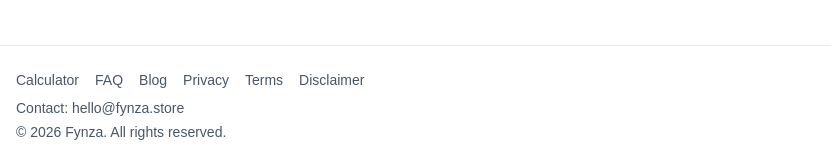
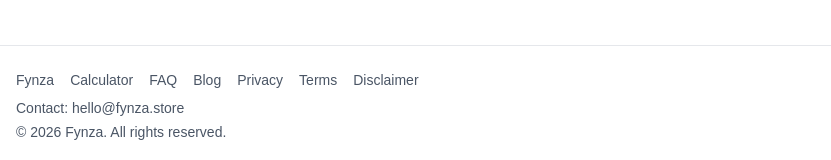
Before and after one commit to alihere04-pixel/etsy-calculator, a Next.js app: page / in a window 1280 px wide. Shown: the part 1486-1646 px from the top of the page, without its empty margins (0-831 px from the left). Built offline with nearby package versions, Linux system fonts and the light colour scheme; no server answers.

Commit message:
fix: link header to main site

```diff
--- a/src/app/layout.tsx
+++ b/src/app/layout.tsx
@@ -33,12 +33,13 @@ export default function RootLayout({ children }: LayoutProps<"/">) {
         <ConsentBanner />
         <AdSenseScript />
         <header className="border-b border-gray-200 bg-white px-4 py-4">
-          <Link href="/" className="text-xl font-bold text-orange-600">Fynza</Link>
+          <Link href="https://fynza.store" className="text-xl font-bold text-orange-600">Fynza</Link>
           <span className="ml-2 text-gray-600">&mdash; Etsy Fee Calculator</span>
         </header>
         <div className="flex-1">{children}</div>
         <footer className="border-t border-gray-200 bg-white px-4 py-6 text-sm text-gray-600">
           <nav className="flex gap-4">
+            <Link href="https://fynza.store" className="hover:underline">Fynza</Link>
             <Link href="/calculator" className="hover:underline">Calculator</Link>
             <Link href="/faq" className="hover:underline">FAQ</Link>
             <Link href="/blog/etsy-fees-explained-2026" className="hover:underline">Blog</Link>
```
